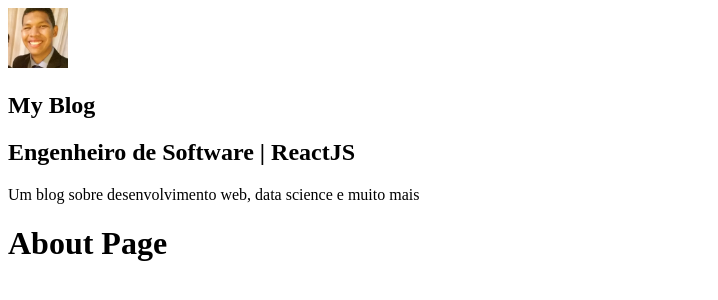
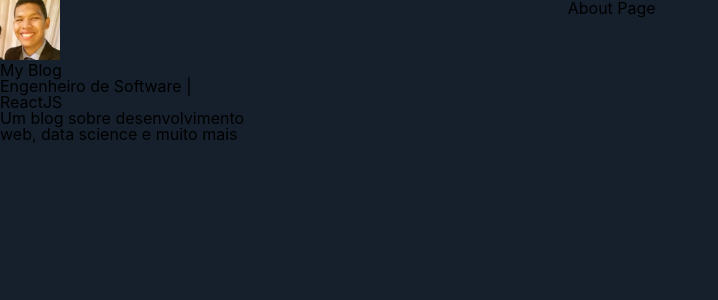
Before and after one commit to ppfurtado/my-blog, a Gatsby site: page /about in a window 1280 px wide. Shown: the whole page, without its empty margins (0-718 px from the left). Built offline with nearby package versions, Linux system fonts and the light colour scheme; Gatsby itself is replaced by a stand-in of ours.

Commit message:
add configuration style Global and create component Sidebar

```diff
--- a/package.json
+++ b/package.json
@@ -5,6 +5,7 @@
   "version": "0.1.0",
   "author": "Kyle Mathews <mathews.kyle@gmail.com>",
   "dependencies": {
+    "babel-plugin-styled-components": "^1.12.0",
     "gatsby": "^3.2.1",
     "gatsby-image": "^3.3.0",
     "gatsby-plugin-gatsby-cloud": "^2.2.0",
@@ -20,7 +21,8 @@
     "react": "^17.0.1",
     "react-dom": "^17.0.1",
     "react-helmet": "^6.1.0",
-    "styled-component": "^2.8.0"
+    "styled-component": "^2.8.0",
+    "styled-components": "^5.2.3"
   },
   "devDependencies": {
     "prettier": "2.2.1"
--- /dev/null
+++ b/src/components/Layout/index.js
@@ -0,0 +1,33 @@
+import * as React from "react"
+import PropTypes from "prop-types"
+import Profile from "../Profile"
+
+import styled from "styled-components"
+import GlobalStyle from "../../styles/global"
+import Sidebar from "../Sidebar"
+
+const LayoutWrapper = styled.section`
+  display: flex;
+`
+const LayoutMain = styled.main`
+  background: #16202c;
+  min-height: 100vh;
+  padding: 0 3.75rem 0 20rem;
+  width: 100%;
+`
+
+const Layout = ({ children }) => {
+  return (
+    <LayoutWrapper>
+      <GlobalStyle />
+      <Sidebar />
+      <LayoutMain> {children} </LayoutMain>
+    </LayoutWrapper>
+  )
+}
+
+Layout.propTypes = {
+  children: PropTypes.node.isRequired,
+}
+
+export default Layout
--- /dev/null
+++ b/src/components/Sidebar/index.js
@@ -0,0 +1,9 @@
+import React from "react"
+
+import Profile from "../Profile"
+
+const Sidebar = () => {
+  return <Profile />
+}
+
+export default Sidebar
--- a/src/components/layout.js
+++ /dev/null
@@ -1,22 +0,0 @@
-import * as React from "react"
-import PropTypes from "prop-types"
-
-import Profile from './Profile'
-
-const Layout = ({ children }) => {
-
-  return (
-    <>
-      <aside>
-        <Profile />
-      </aside>
-      <main> {children} </main>
-    </>
-  )
-}
-
-Layout.propTypes = {
-  children: PropTypes.node.isRequired,
-}
-
-export default Layout
--- a/src/pages/404.js
+++ b/src/pages/404.js
@@ -1,6 +1,6 @@
 import * as React from "react"
 
-import Layout from "../components/layout"
+import Layout from "../components/Layout"
 import SEO from "../components/seo"
 
 const NotFoundPage = () => (
--- a/src/pages/about.js
+++ b/src/pages/about.js
@@ -1,6 +1,6 @@
 import React from "react"
 
-import Layout from "../components/layout"
+import Layout from "../components/Layout"
 import SEO from "../components/seo"
 
 const AboutPage = () => {
--- a/src/pages/index.js
+++ b/src/pages/index.js
@@ -1,7 +1,7 @@
 import * as React from "react"
-import {Link} from 'gatsby'
+import { Link } from "gatsby"
 
-import Layout from "../components/layout"
+import Layout from "../components/Layout"
 import SEO from "../components/seo"
 import About from "../pages/about"
 
--- a/src/pages/using-typescript.tsx
+++ b/src/pages/using-typescript.tsx
@@ -2,7 +2,7 @@
 import * as React from "react"
 import { PageProps, Link, graphql } from "gatsby"
 
-import Layout from "../components/layout"
+import Layout from "../components/Layout"
 import SEO from "../components/seo"
 
 type DataProps = {
--- /dev/null
+++ b/src/styles/global.js
@@ -0,0 +1,56 @@
+import styled, { createGlobalStyle } from "styled-components"
+
+const GlobalStyle = createGlobalStyle`
+  /* http://meyerweb.com/eric/tools/css/reset/
+   v2.0 | 20110126
+   License: none (public domain)
+*/
+
+html, body, div, span, applet, object, iframe,
+h1, h2, h3, h4, h5, h6, p, blockquote, pre,
+a, abbr, acronym, address, big, cite, code,
+del, dfn, em, img, ins, kbd, q, s, samp,
+small, strike, strong, sub, sup, tt, var,
+b, u, i, center,
+dl, dt, dd, ol, ul, li,
+fieldset, form, label, legend,
+table, caption, tbody, tfoot, thead, tr, th, td,
+article, aside, canvas, details, embed,
+figure, figcaption, footer, header, hgroup,
+menu, nav, output, ruby, section, summary,
+time, mark, audio, video {
+	margin: 0;
+	padding: 0;
+	border: 0;
+	font-size: 100%;
+	font: inherit;
+	vertical-align: baseline;
+}
+/* HTML5 display-role reset for older browsers */
+article, aside, details, figcaption, figure,
+footer, header, hgroup, menu, nav, section {
+	display: block;
+}
+body {
+  background: #16202c;
+	line-height: 1;
+  font-size: 100%;
+  font-family: --apple-system, BlinkMacSystemFont, 'Segoe UI', Roboto, Oxygen, Ubuntu, Cantarell, 'Open Sans', 'Helvetica Neue', sans-serif;
+}
+ol, ul {
+	list-style: none;
+}
+blockquote, q {
+	quotes: none;
+}
+blockquote:before, blockquote:after,
+q:before, q:after {
+	content: '';
+	content: none;
+}
+table {
+	border-collapse: collapse;
+	border-spacing: 0;
+}
+`
+export default GlobalStyle
```
Also changed, not shown: 1 other file.
